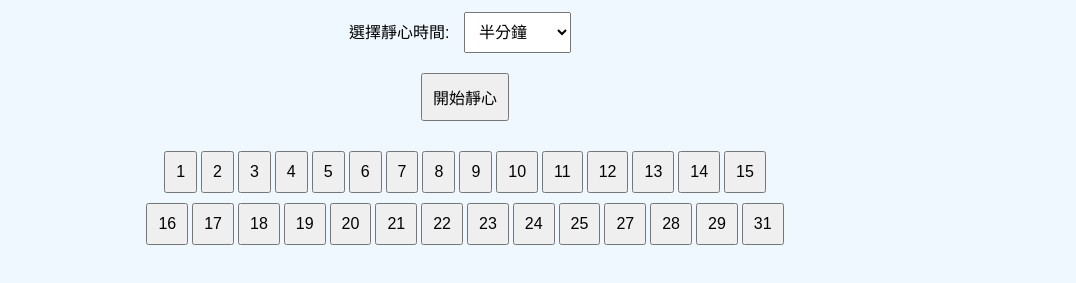
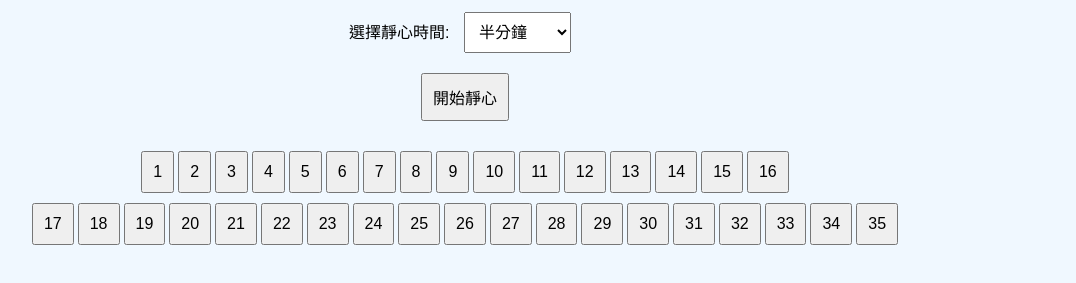
Before and after one commit to dguintan/meditation-app, a plain HTML site: page index.html in a window 1280 px wide. Shown: the part 87-370 px from the top of the page, without its empty margins (175-1251 px from the left). Drawn offline with Linux system fonts and the light colour scheme.

Commit message:
靜心水滴計數器_修正完成版1120808

```diff
--- a/index.html
+++ b/index.html
@@ -112,7 +112,6 @@
             const startTime = Date.now();
             const endTime = startTime + timeDuration * 1000; // Calculate end time in milliseconds
             let count = 0;
-            const intervalDuration = 3000; // 3 seconds between sounds
 
             function playSound() {
                 return new Promise((resolve) => {
@@ -137,10 +136,11 @@
             playSounds();
         }
 
-        const students = Array.from({ length: 31 }, (_, i) => {
+        const students = Array.from({ length: 35 }, (_, i) => {
             const number = i + 1;
-            return number === 26 || number === 30 ? null : { number, score: 0 };
-        }).filter(student => student !== null);
+            // Include all numbers except 26 and 30
+            return number === 26 || number === 30 ? { number, score: 0 } : { number, score: 0 };
+        });
 
         function renderStudentButtons() {
             const row1 = document.getElementById('row1');
@@ -149,9 +149,9 @@
             row2.innerHTML = '';
 
             students.forEach(student => {
-                if (student.number <= 15) {
+                if (student.number <= 16) { // First 16 students in row1
                     row1.innerHTML += `<button onclick="showAndAddScore(${student.number})">${student.number}</button>`;
-                } else {
+                } else { // Rest in row2
                     row2.innerHTML += `<button onclick="showAndAddScore(${student.number})">${student.number}</button>`;
                 }
             });
@@ -183,7 +183,11 @@
         function downloadScores() {
             const rows = [
                 ['座號', '分數'],
-                ...students.map(student => [student.number, student.score])
+                ...Array.from({ length: 35 }, (_, i) => {
+                    const number = i + 1;
+                    const student = students.find(s => s.number === number) || { number, score: 0 };
+                    return [student.number, student.score];
+                })
             ];
             let csvContent = "data:text/csv;charset=utf-8,"
                 + rows.map(e => e.join(",")).join("\n");
```
